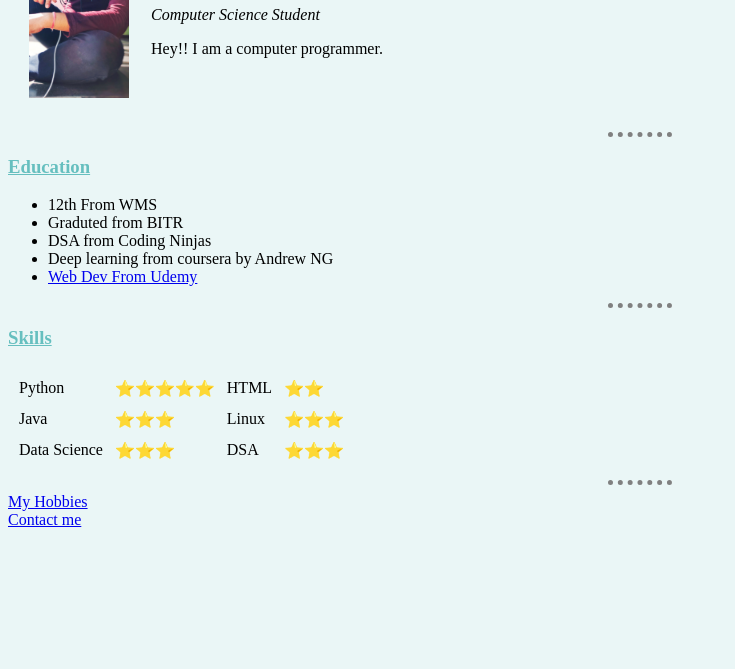
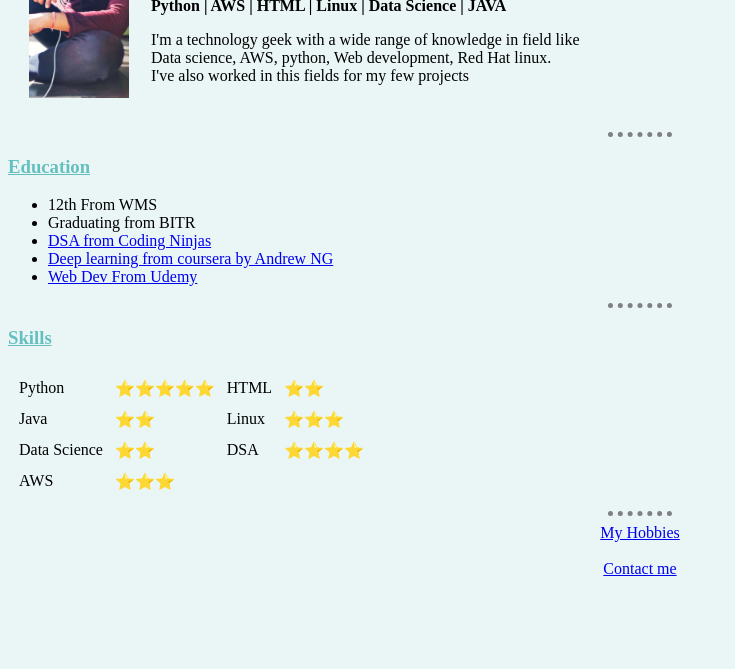
Before and after one commit to Navron4500/OldStyle-CV, a plain HTML site: page index.html in a window 1280 px wide. Shown: the part 131-800 px from the top of the page, without its empty margins (0-735 px from the left). Drawn offline with Linux system fonts and the light colour scheme.

Commit message:
Addition of more information

```diff
--- a/index.html
+++ b/index.html
@@ -13,8 +13,13 @@
         <tr>
             <td><img src="IMG_20200221_094826.jpg" alt="Photo Of Naveen Agrawal" width="100" height="200"> </td>
             <td><h1>Naveen Agrawal</h1>
-                <p> <em> Computer Science Student </em></p>
-                <p> Hey!! I am a computer programmer.  </p></td>
+                <p> <em> Computer Science Student </em> <br>
+                    <strong>Python | AWS | HTML | Linux | Data Science | JAVA</strong>
+
+                </p>
+                <p> I'm a technology geek with a wide range of knowledge in field like <br>
+                    Data science, AWS, python, Web development, Red Hat linux. <br>
+                    I've also worked in this fields for my few projects  </p></td>
         </tr>
     </table>
 
@@ -25,9 +30,9 @@
     <h3> <strong> Education </strong></h3>
     <ul>
         <li> 12th From WMS </li>
-        <li> Graduted from BITR</li>
-        <li> DSA from Coding Ninjas</li>
-        <li> Deep learning from coursera by Andrew NG </li>
+        <li> Graduating from BITR </li>
+        <li><a href="https://drive.google.com/file/d/1n8RbTPaBMMRxxpz8FGwX46miwh4CEfzK/view?usp=sharing">DSA from Coding Ninjas</a></li>
+        <li><a href="https://drive.google.com/file/d/1XZEFUyNLhsWZBpzH2BxRybk2erHqGyNx/view?usp=sharing"> Deep learning from coursera by Andrew NG </a></li>
         <li><a href="https://www.udemy.com/course/the-complete-web-development-bootcamp/"> Web Dev From Udemy </a></li>
     </ul>
 
@@ -45,25 +50,31 @@
         </tr>
         <tr>
             <td>Java</td>
-            <td>⭐⭐⭐</td>
+            <td>⭐⭐</td>
 
             <td>Linux</td>
             <td>⭐⭐⭐</td>
         </tr>
         <tr>
             <td>Data Science</td>
+            <td>⭐⭐</td>
+
+            <td> DSA </td>
+            <td>⭐⭐⭐⭐</td>
+        </tr>
+        <tr>
+            <td> AWS </td>
             <td>⭐⭐⭐</td>
 
-            <td> DSA </td>
-            <td>⭐⭐⭐</td>
+
         </tr>
 
    </table>
 
    <hr size="3" noshade>
 
-   <a href="hobbies.html"> My Hobbies </a> <br>
-   <a href="contact.html"> Contact me</a>
+   <center><a href="hobbies.html"> My Hobbies </a></center><br>
+   <center><a href="contact.html"> Contact me</a></center>
 
 </body>
 </html>
```
